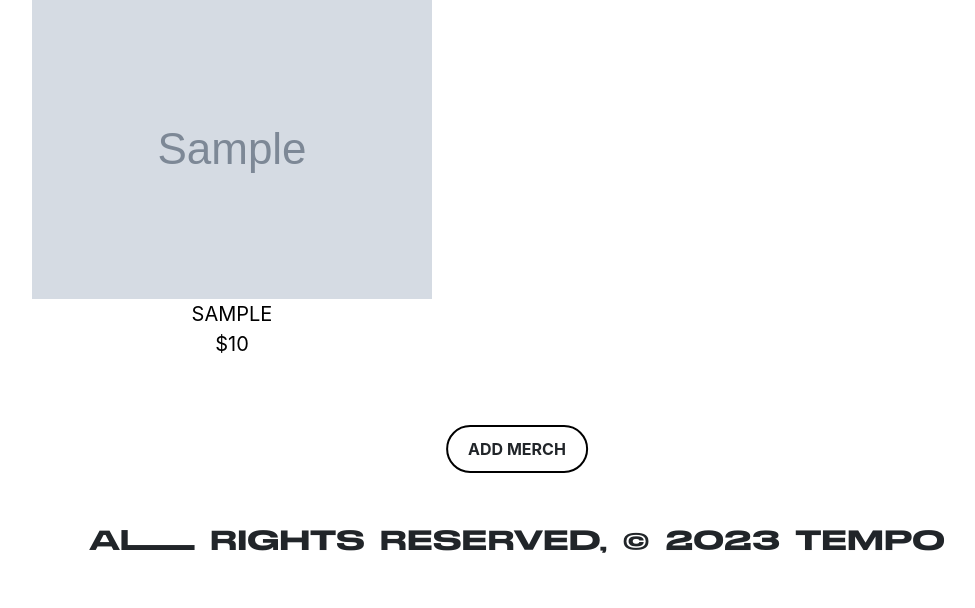
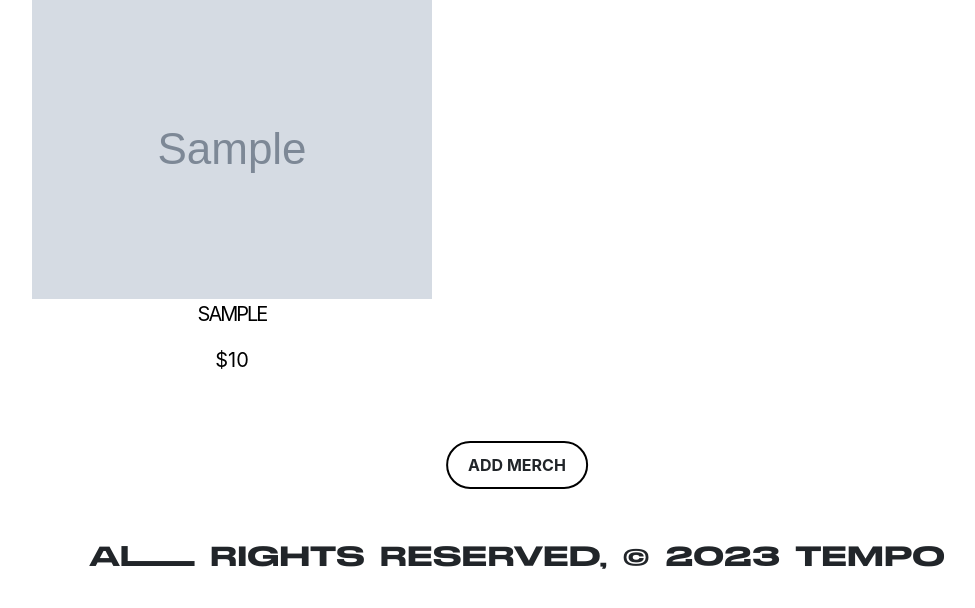
Before and after one commit to Cassandra-Samonte/Tempo, a Django app: page /merch/ in a window 1280 px wide. Shown: the part 169-777 px from the top of the page, without its empty margins (123-1098 px from the left). Run offline with Django 4.2, Linux system fonts and the light colour scheme; tables that the repository leaves empty hold one stand-in row (values such as "Sample post"); grey boxes marked "Sample" are stand-in pictures; some libraries are stand-ins or nearby versions.

Commit message:
item name on merch index

```diff
--- a/tempo_project/tempo_app/static/css/merch-index.css
+++ b/tempo_project/tempo_app/static/css/merch-index.css
@@ -59,3 +59,16 @@ footer {
   text-align: center;
   padding: 50px 0px 20px 0px;
 }
+
+.item-name {
+  letter-spacing: -2px;
+}
+
+a:hover {
+  text-decoration: none;
+}
+
+p:hover {
+  text-decoration: none;
+  opacity: 0.5;
+}
--- a/tempo_project/tempo_app/templates/merch/merch.html
+++ b/tempo_project/tempo_app/templates/merch/merch.html
@@ -45,7 +45,8 @@
               <a href="{% url 'merch_details' merch.id %}">
                   <div class="card-content">
                     <img src="{% static merch.image %}" alt="{{ merch.item }}">
-                    <p>{{ merch.item }}<br>${{ merch.price }}</p>
+                    <p class="item-name">{{ merch.item }}</p>
+                    <p>${{ merch.price }}</p>
                   </div>
               </a>
             </div>
```
